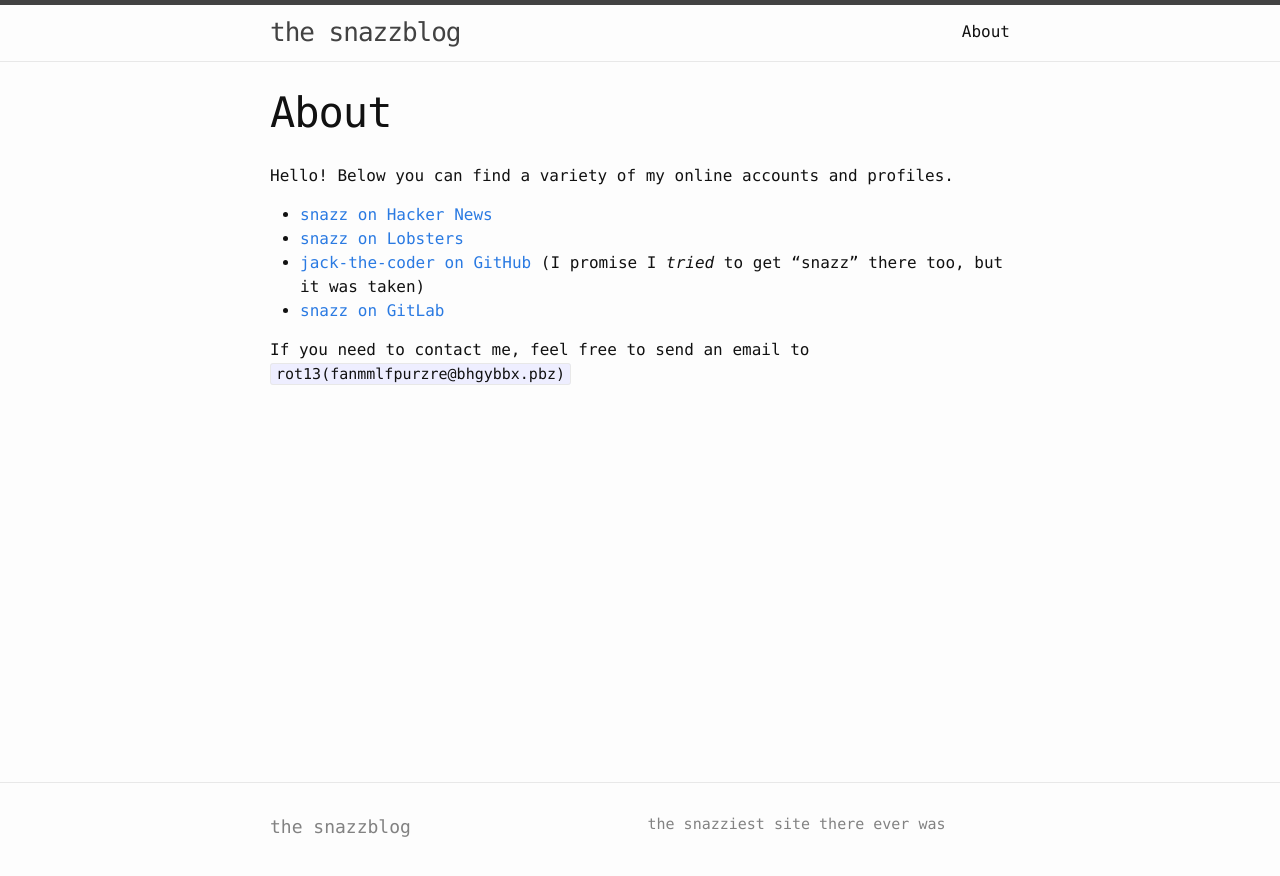
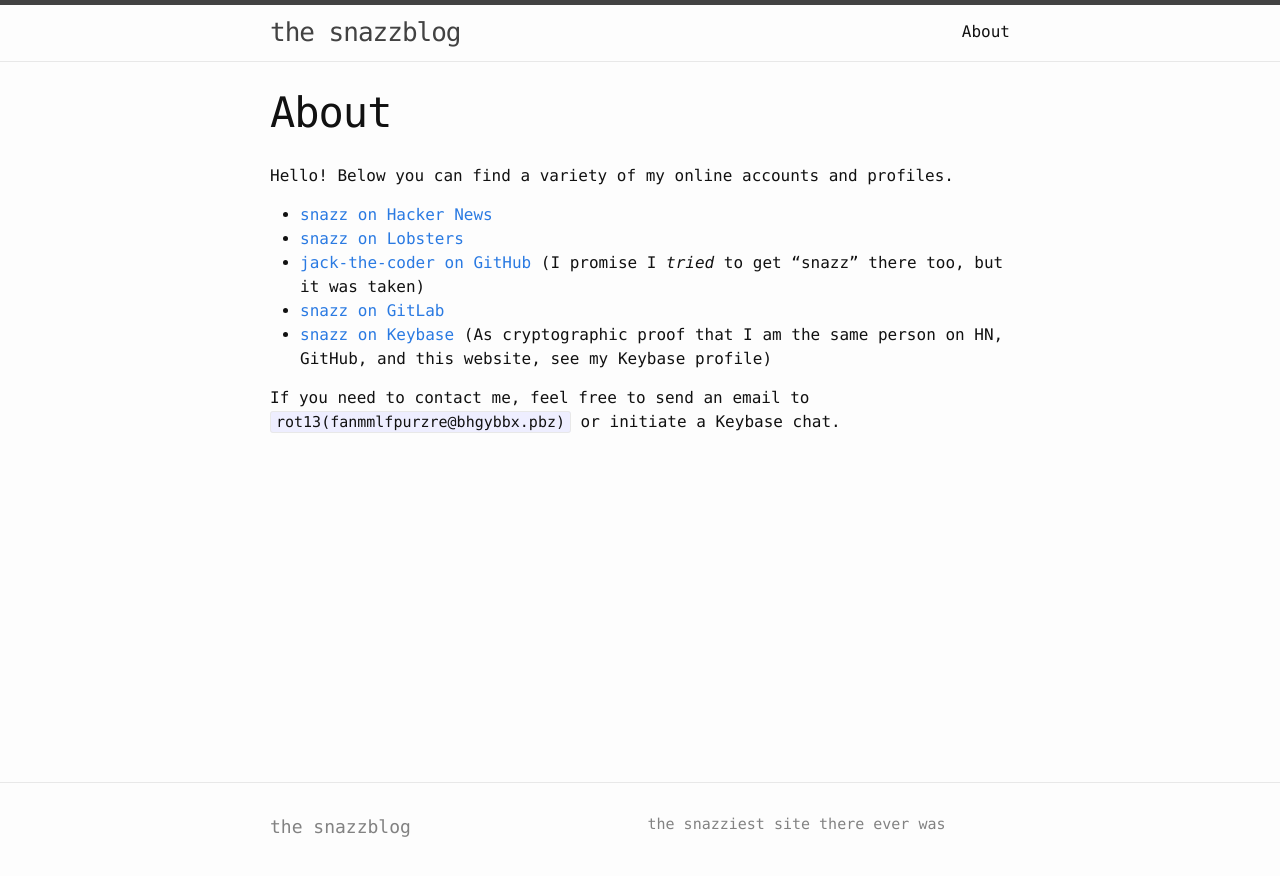
Before and after one commit to jack-the-coder/oldsite, a Jekyll site: the page built from about.md, in a window 1280 px wide. Shown: the top 876 px of the page. Built offline with Jekyll 4.4.1, drawn with Linux system fonts in a browser that asks for light colours.

Commit message:
mention keybase

```diff
--- a/about.md
+++ b/about.md
@@ -10,5 +10,6 @@ Hello! Below you can find a variety of my online accounts and profiles.
 - [snazz on Lobsters](https://lobste.rs/u/snazz)
 - [jack-the-coder on GitHub](https://github.com/jack-the-coder) (I promise I *tried* to get "snazz" there too, but it was taken)
 - [snazz on GitLab](https://gitlab.com/snazz)
+- [snazz on Keybase](https://keybase.io/snazz) (As cryptographic proof that I am the same person on HN, GitHub, and this website, see my Keybase profile)
 
-If you need to contact me, feel free to send an email to `rot13(fanmmlfpurzre@bhgybbx.pbz)`
+If you need to contact me, feel free to send an email to `rot13(fanmmlfpurzre@bhgybbx.pbz)` or initiate a Keybase chat.
```
